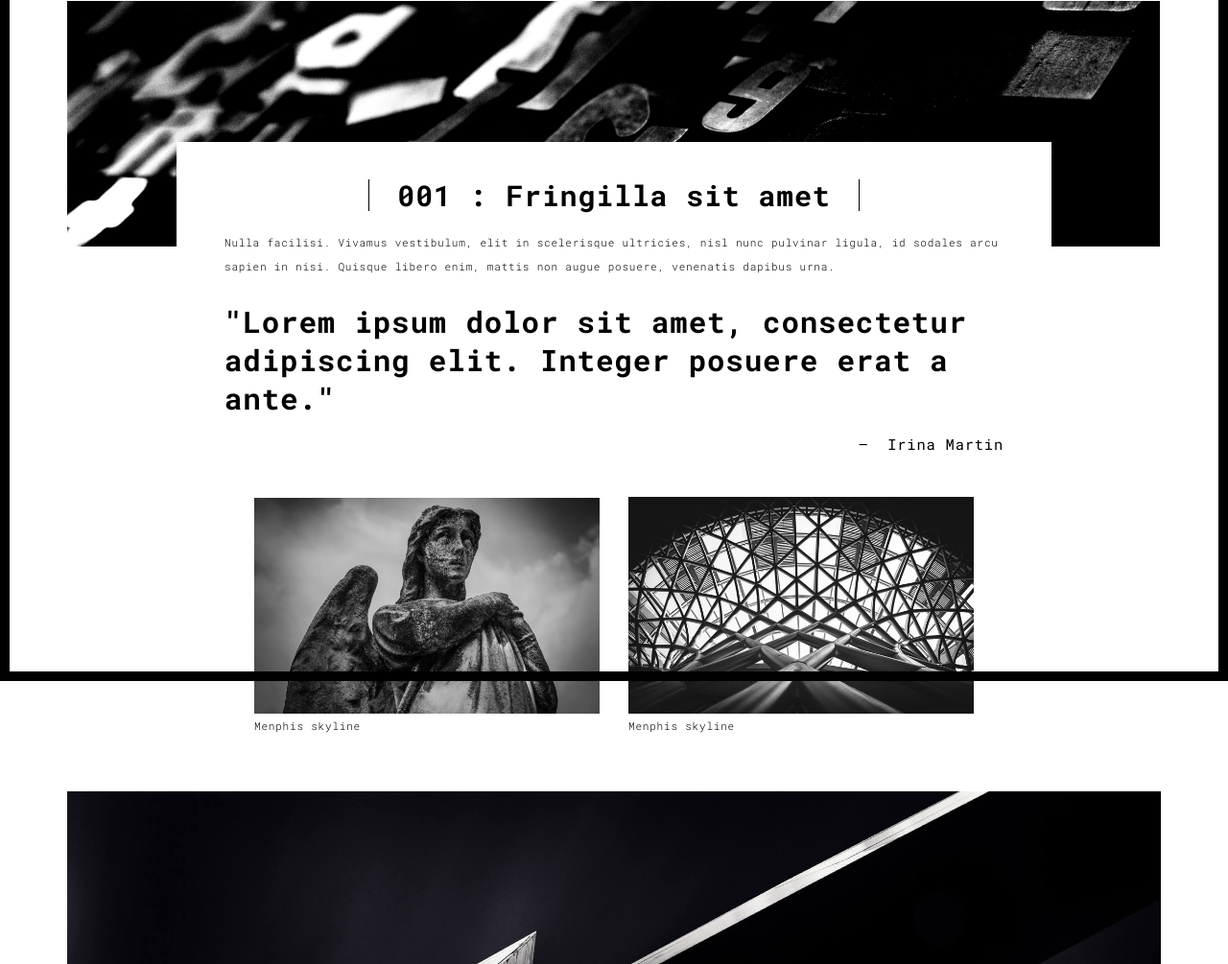
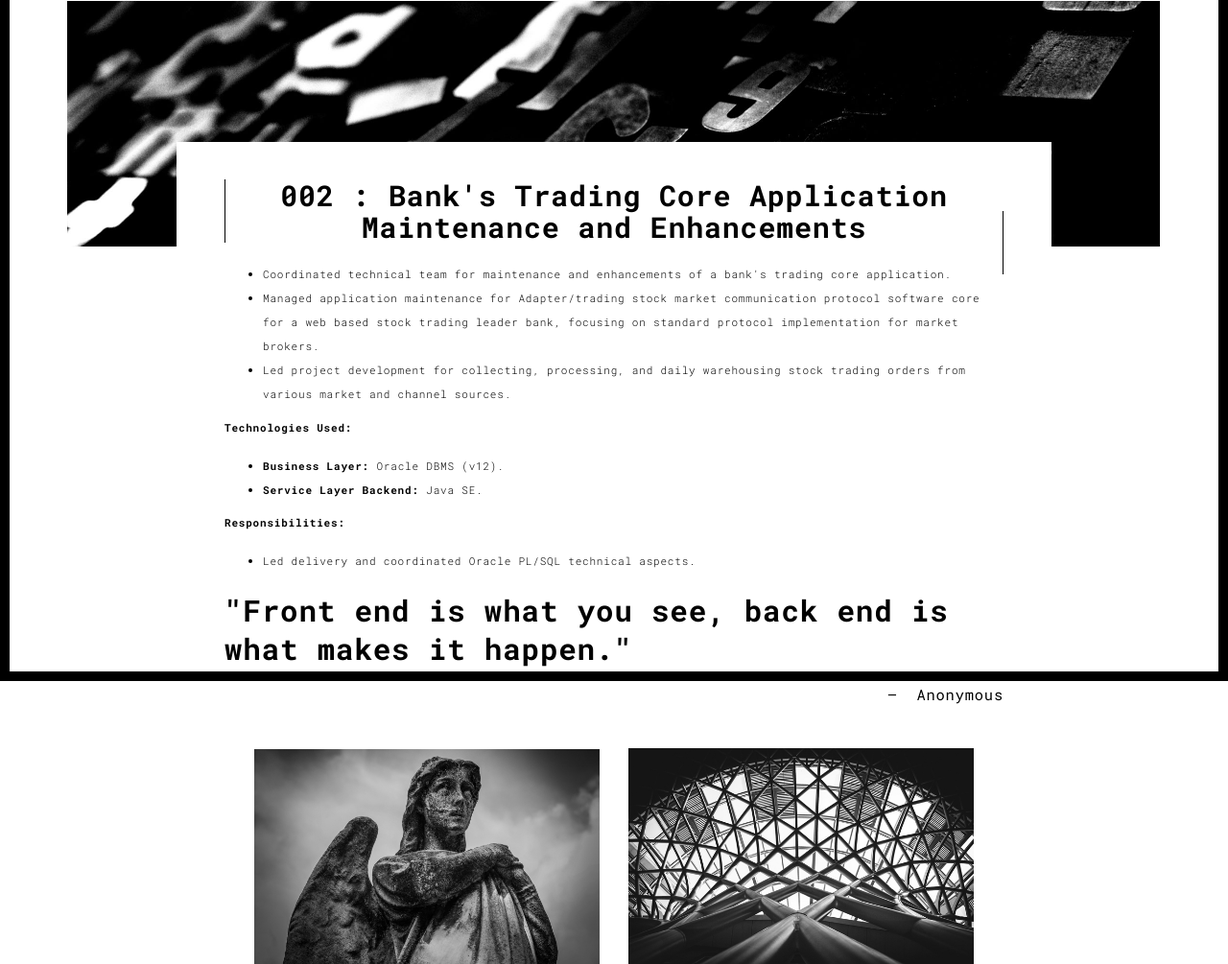
Before and after one commit to ginopat/portfo, a Flask app: template templates/work2.html in a window 1280 px wide. Shown: the part 90-1095 px from the top of the page at 96% size. Run offline with Flask 3, Linux system fonts and the light colour scheme; the template is opened without the code that fills it, so the values that code supplies are empty.

Commit message:
Update work2

```diff
--- a/templates/work2.html
+++ b/templates/work2.html
@@ -66,13 +66,28 @@
         <img src="./static/assets/images/work001-01.jpg" class="img-responsive" alt="">
         <div class="card-container">
           <div class="text-center">
-            <h1 class="h2">001 : Fringilla sit amet</h1>
+            <h1 class="h2">002 : Bank's Trading Core Application Maintenance and Enhancements</h1>
           </div>
-          <p>Nulla facilisi. Vivamus vestibulum, elit in scelerisque ultricies, nisl nunc pulvinar ligula, id sodales arcu sapien in nisi. Quisque libero enim, mattis non augue posuere, venenatis dapibus urna.</p>
 
+          <ul>
+              <li>Coordinated technical team for maintenance and enhancements of a bank's trading core application.</li>
+              <li>Managed application maintenance for Adapter/trading stock market communication protocol software core for a web based stock trading leader bank, focusing on standard protocol implementation for market brokers.</li>
+              <li>Led project development for collecting, processing, and daily warehousing stock trading orders from various market and channel sources.</li>
+          </ul>
+
+          <p><strong>Technologies Used:</strong></p>
+          <ul>
+              <li><strong>Business Layer:</strong> Oracle DBMS (v12).</li>
+              <li><strong>Service Layer Backend:</strong> Java SE.</li>
+          </ul>
+
+          <p><strong>Responsibilities:</strong></p>
+          <ul>
+              <li>Led delivery and coordinated Oracle PL/SQL technical aspects.</li>
+          </ul>
           <blockquote>
-            <p>"Lorem ipsum dolor sit amet, consectetur adipiscing elit. Integer posuere erat a ante."</p>
-            <small class="pull-right">Irina Martin</small>
+            <p>"Front end is what you see, back end is what makes it happen."</p>
+            <small class="pull-right">Anonymous</small>
           </blockquote>
         </div>
       </div>
--- a/templates/works.html
+++ b/templates/works.html
@@ -85,8 +85,8 @@
                       </a>
                       <div class="card-container card-container-lg">
                         <h4>002/006</h4>
-                        <h3>Nulla scelerisque</h3>
-                        <p>Proin pharetra metus id iaculis dignissim. In aliquet lorem ut ex ullamcorper.</p>
+                        <h3>Trading core application</h3>
+                        <p>What about back end?</p>
                         <a href="./work2.html" title="" class="btn btn-default">Discover</a>
                       </div>
                     </div>
```
